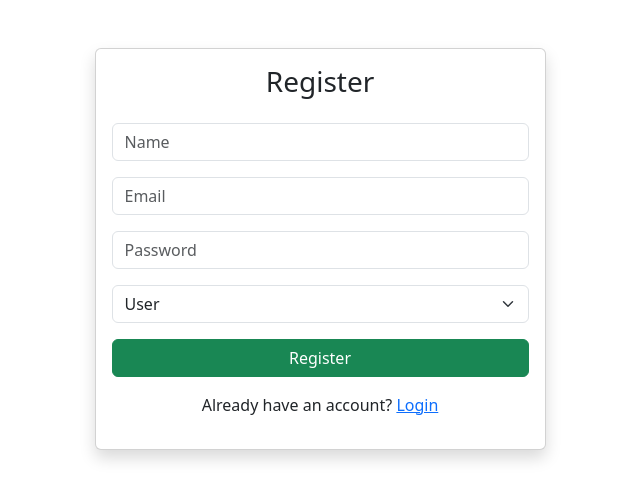
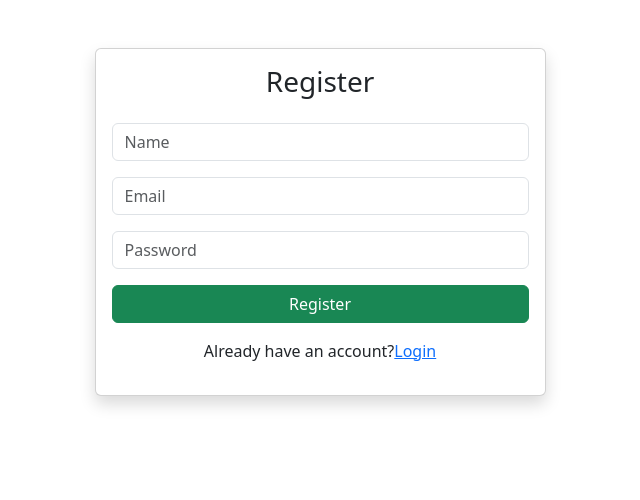
Before and after one commit to Abhishek7356/tast-management-client, a React app: page /register in a window 1280 px wide. Shown: the top 500 px of the page, without its empty margins (320-960 px from the left). Built offline with nearby package versions, Linux system fonts and the light colour scheme; no server answers; the HTML template or start-up script is replaced by a standard one.

Commit message:
amde inpute fields required

```diff
--- a/src/App.jsx
+++ b/src/App.jsx
@@ -1,7 +1,6 @@
-import { useState } from 'react'
 
 import './App.css'
-import { BrowserRouter, Route, Routes } from 'react-router-dom'
+import { Route, Routes } from 'react-router-dom'
 import Login from './pages/Login'
 import Register from './pages/Register'
 import Dashboard from './pages/Dashboard'
--- a/src/pages/Login.jsx
+++ b/src/pages/Login.jsx
@@ -73,6 +73,7 @@ const Login = () => {
                                         type="email"
                                         name="email"
                                         className="form-control"
+                                        required
                                         value={formData.email}
                                         onChange={handleChange}
                                     />
@@ -83,6 +84,7 @@ const Login = () => {
                                         type="password"
                                         name="password"
                                         className="form-control"
+                                        required
                                         value={formData.password}
                                         onChange={handleChange}
                                     />
--- a/src/pages/Register.jsx
+++ b/src/pages/Register.jsx
@@ -15,7 +15,6 @@ const Register = () => {
         name: "",
         email: "",
         password: "",
-        role: "user",
     });
 
     const [loading, setLoading] = useState(false);
@@ -69,6 +68,7 @@ const Register = () => {
                                     className="form-control mb-3"
                                     placeholder="Name"
                                     name="name"
+                                    required
                                     value={formData.name}
                                     onChange={handleChange}
                                 />
@@ -77,6 +77,7 @@ const Register = () => {
                                     placeholder="Email"
                                     type="email"
                                     name="email"
+                                    required
                                     value={formData.email}
                                     onChange={handleChange}
                                 />
@@ -85,18 +86,10 @@ const Register = () => {
                                     placeholder="Password"
                                     type="password"
                                     name="password"
+                                    required
                                     value={formData.password}
                                     onChange={handleChange}
                                 />
-                                <select
-                                    className="form-select mb-3"
-                                    name="role"
-                                    value={formData.role}
-                                    onChange={handleChange}
-                                >
-                                    <option value="user">User</option>
-                                    <option value="admin">Admin</option>
-                                </select>
                                 <button
                                     className="btn btn-success w-100"
                                     disabled={loading}
@@ -105,7 +98,7 @@ const Register = () => {
                                 </button>
                             </form>
                             <p className="text-center mt-3">
-                                Already have an account?{" "}
+                                Already have an account?
                                 <Link to="/">Login</Link>
                             </p>
                         </div>
```
